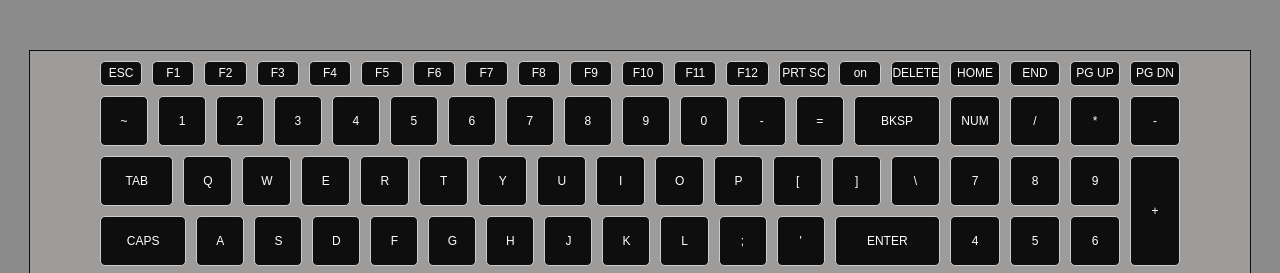
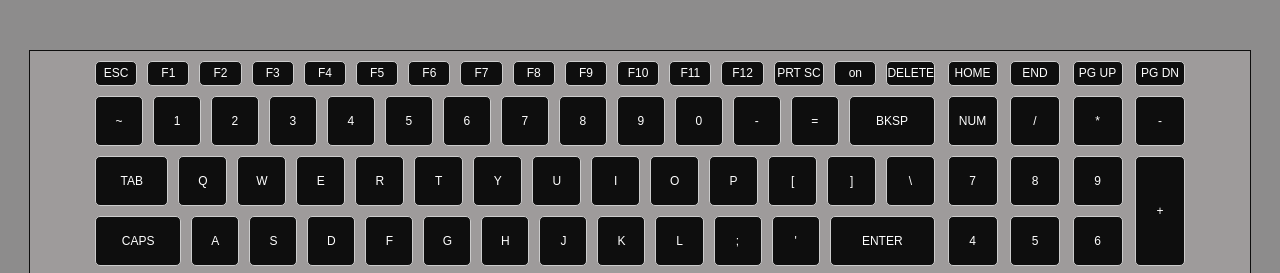
Before and after one commit to its-m4npreet/fullstackTraining, a plain HTML site: page day_4/Assignments/keyword.html in a window 1280 px wide. Shown: the part 177-450 px from the top of the page. Drawn offline with nearby package versions, Linux system fonts and the light colour scheme.

Commit message:
keyword structure

```diff
--- a/day_4/Assignments/style.css
+++ b/day_4/Assignments/style.css
@@ -6,13 +6,14 @@
 body{
     background-color: #8d8c8c;
     font-family: Arial, sans-serif;
-        width: 100vw;
+    width: 100vw;
     height: 100vh;
     display: flex;
     justify-content: center;
     align-items: center;
 }
 .keywordStructure{
+    width: 1100px;
      display: flex;
     justify-content: center;
     align-items: center;
@@ -90,6 +91,7 @@ body{
     height: 50px;
 }
 .rightMiddle{
+    width: 15%;
     display: flex;
     flex-direction: column;
     justify-content: center;
@@ -103,6 +105,7 @@ body{
     gap: 10px;
 }
 .right{
+    /* width: 10%; */
     display: flex;
     flex-direction: column;
     align-items: center;
```
